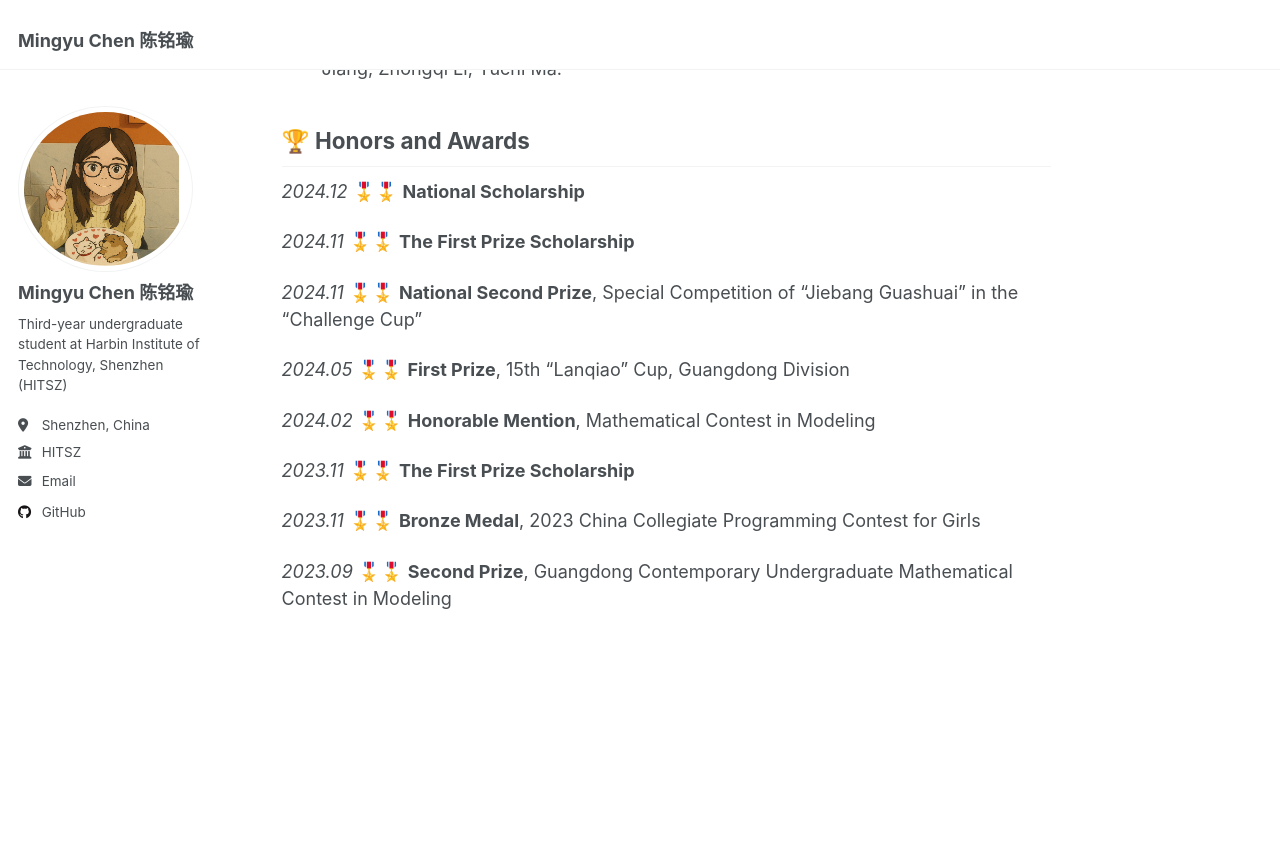
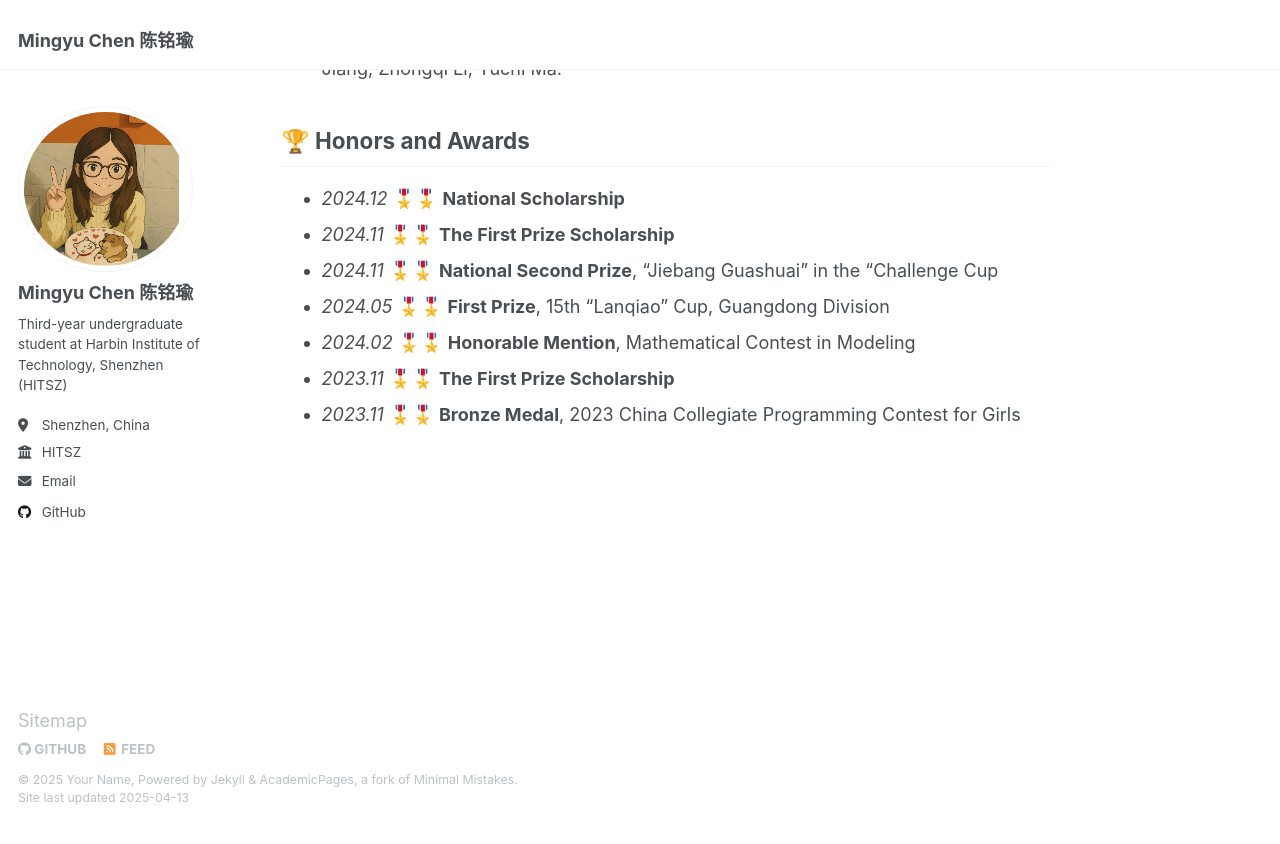
Before and after one commit to CMY-K/CMY-K.github.io, a Jekyll site: the page built from _pages/about.md, in a window 1280 px wide and 900 px high, scrolled down 668 px. Shown: the top 844 px of the window. Built offline with Jekyll 4.4.1, drawn with Linux system fonts in a browser that asks for light colours.

Commit message:
Update about.md

```diff
--- a/_pages/about.md
+++ b/_pages/about.md
@@ -28,18 +28,10 @@
 🏆 Honors and Awards
 ------
 
-*2024.12* 🎖️🎖️ **National Scholarship**
-
-*2024.11* 🎖️🎖️ **The First Prize Scholarship**
-
-*2024.11* 🎖️🎖️ **National Second Prize**, Special Competition of "Jiebang Guashuai" in the "Challenge Cup"
-
-*2024.05* 🎖️🎖️ **First Prize**, 15th “Lanqiao” Cup, Guangdong Division
-
-*2024.02* 🎖️🎖️ **Honorable Mention**, Mathematical Contest in Modeling
-
-*2023.11* 🎖️🎖️ **The First Prize Scholarship**
-
-*2023.11* 🎖️🎖️ **Bronze Medal**, 2023 China Collegiate Programming Contest for Girls
-
-*2023.09* 🎖️🎖️ **Second Prize**, Guangdong Contemporary Undergraduate Mathematical Contest in Modeling
+* *2024.12* 🎖️🎖️ **National Scholarship**
+* *2024.11* 🎖️🎖️ **The First Prize Scholarship**
+* *2024.11* 🎖️🎖️ **National Second Prize**,  "Jiebang Guashuai" in the "Challenge Cup
+* *2024.05* 🎖️🎖️ **First Prize**, 15th “Lanqiao” Cup, Guangdong Division
+* *2024.02* 🎖️🎖️ **Honorable Mention**, Mathematical Contest in Modeling
+* *2023.11* 🎖️🎖️ **The First Prize Scholarship**
+* *2023.11* 🎖️🎖️ **Bronze Medal**, 2023 China Collegiate Programming Contest for Girls
```
